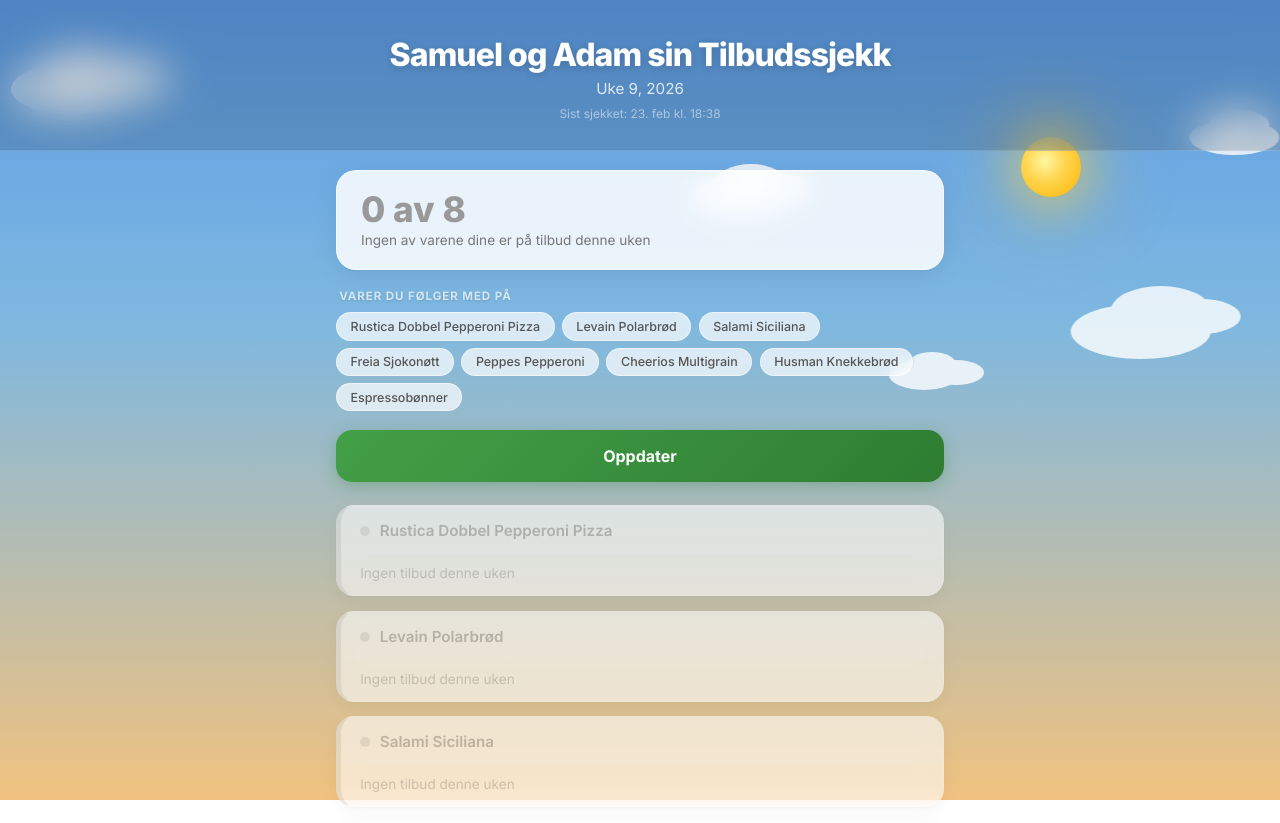
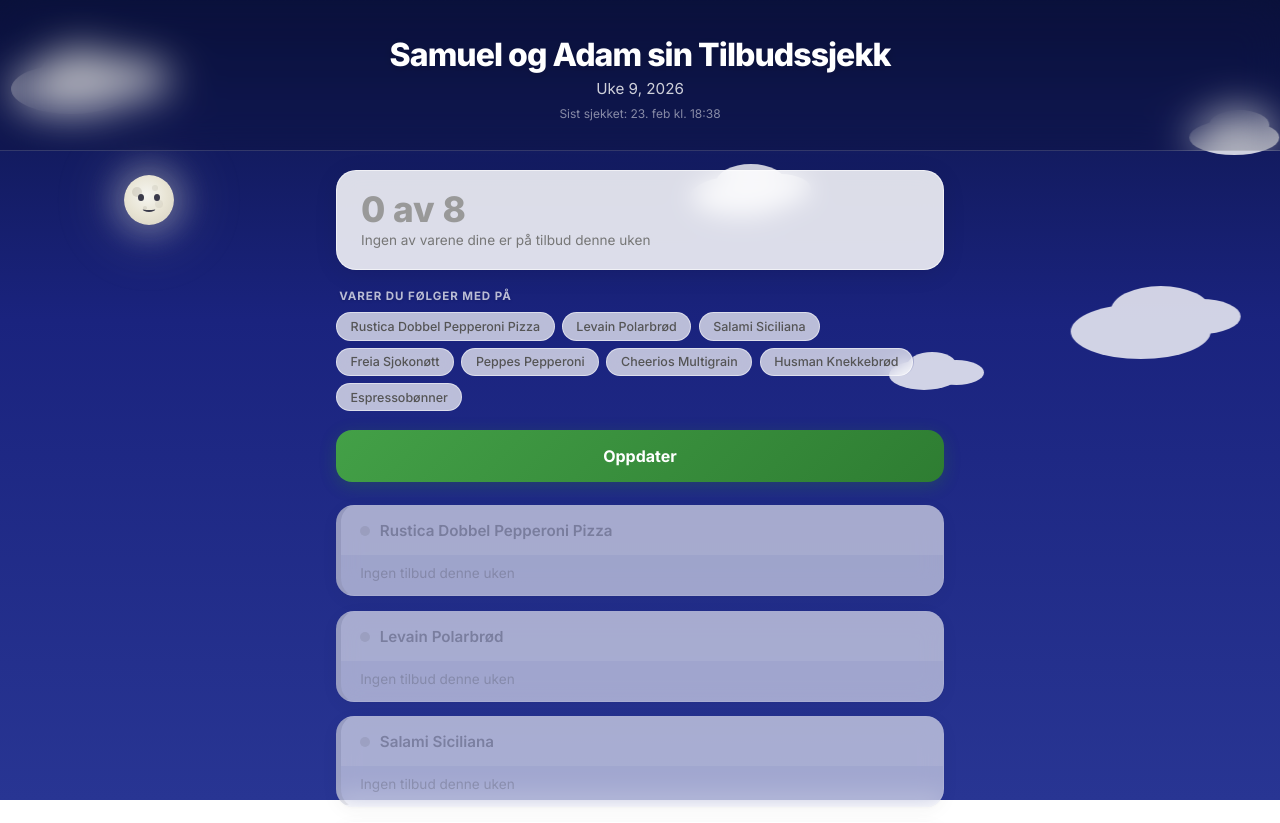
Before and after one commit to Thomaxelsen/Tilbudsaviser, a Flask app: page / in a window 1280 px wide. Shown: the top 823 px of the page. Run offline with Flask 3, Linux system fonts and the light colour scheme; data that the repository does not hold is empty.

Commit message:
Norsk sol-syklus, maane om natten, smilende ansikter
- Beregn soloppgang/solnedgang dynamisk for Oslo (59.9N)
- Juster for sommertid og tidsligning
- Legg til maane som beveger seg i bue om natten
- Gi sol og maane smilende ansikter med oyne og munn

Co-Authored-By: Claude Opus 4.6 <noreply@anthropic.com>

```diff
--- a/templates/index.html
+++ b/templates/index.html
@@ -37,8 +37,70 @@
             z-index: -1;
             transition: left 2s ease, top 2s ease, opacity 1s ease;
         }
+        .sol.natt { opacity: 0; pointer-events: none; }
 
-        .sol.natt { opacity: 0.15; filter: blur(4px); }
+        /* === MAANE === */
+        .maane {
+            position: fixed;
+            width: 50px;
+            height: 50px;
+            border-radius: 50%;
+            background: radial-gradient(circle at 45% 40%, #f5f5f0, #e8e4d4 50%, #d4cfc0 100%);
+            box-shadow:
+                0 0 30px 10px rgba(240,237,220,0.3),
+                0 0 60px 20px rgba(220,215,195,0.12);
+            z-index: -1;
+            transition: left 2s ease, top 2s ease, opacity 1s ease;
+            opacity: 0;
+            pointer-events: none;
+        }
+        .maane.synlig { opacity: 1; }
+        /* Kratere */
+        .maane::before {
+            content: '';
+            position: absolute;
+            width: 10px; height: 10px;
+            background: rgba(180,175,160,0.35);
+            border-radius: 50%;
+            top: 12px; left: 8px;
+            box-shadow:
+                18px -4px 0 -2px rgba(180,175,160,0.25),
+                8px 16px 0 -3px rgba(180,175,160,0.3),
+                22px 12px 0 -1px rgba(180,175,160,0.2);
+        }
+
+        /* === ANSIKTER (sol og maane) === */
+        .himmel-ansikt {
+            position: absolute;
+            top: 0; left: 0;
+            width: 100%; height: 100%;
+        }
+        .himmel-oye {
+            position: absolute;
+            width: 6px; height: 7px;
+            background: #1a1a2e;
+            border-radius: 50%;
+            top: 38%;
+        }
+        .sol .himmel-oye { background: #7a4400; }
+        .maane .himmel-oye { background: #3a3a4a; }
+        .himmel-oye.venstre { left: 28%; }
+        .himmel-oye.hoyre { right: 28%; }
+        .himmel-munn {
+            position: absolute;
+            width: 16px; height: 8px;
+            border: none;
+            border-bottom: 2.5px solid #7a4400;
+            border-radius: 0 0 50% 50%;
+            bottom: 26%;
+            left: 50%;
+            transform: translateX(-50%);
+        }
+        .maane .himmel-munn {
+            border-bottom-color: #3a3a4a;
+            width: 13px; height: 6px;
+            border-bottom-width: 2px;
+        }
 
         /* === SKYER === */
         .sky {
@@ -460,6 +522,10 @@
             .tilbud-pris { font-size: 1.2rem; }
             .tilbud-bilde { width: 60px; height: 60px; }
             .sol { width: 45px; height: 45px; }
+            .maane { width: 38px; height: 38px; }
+            .himmel-oye { width: 5px; height: 6px; }
+            .himmel-munn { width: 13px; height: 6px; }
+            .maane .himmel-munn { width: 10px; height: 5px; }
         }
     </style>
 </head>
@@ -468,7 +534,22 @@
     <div class="sky-bg" id="sky-bg"></div>
 
     <!-- Sol -->
-    <div class="sol" id="sol"></div>
+    <div class="sol" id="sol">
+        <div class="himmel-ansikt">
+            <div class="himmel-oye venstre"></div>
+            <div class="himmel-oye hoyre"></div>
+            <div class="himmel-munn"></div>
+        </div>
+    </div>
+
+    <!-- Maane -->
+    <div class="maane" id="maane">
+        <div class="himmel-ansikt">
+            <div class="himmel-oye venstre"></div>
+            <div class="himmel-oye hoyre"></div>
+            <div class="himmel-munn"></div>
+        </div>
+    </div>
 
     <!-- Skyer -->
     <div class="sky sky1">
@@ -529,25 +610,64 @@
 
     <script>
         // === SOL OG HIMMEL ===
+        // Beregn soloppgang/solnedgang for Oslo (59.9N, 10.75E)
+        function beregnSoltider(dato) {
+            const breddegrad = 59.9 * Math.PI / 180;
+            const aar = dato.getFullYear();
+            const start = new Date(aar, 0, 1);
+            const dagNr = Math.floor((dato - start) / 86400000) + 1;
+
+            // Solens deklinasjon (forenklet)
+            const dekl = -23.45 * Math.cos(2 * Math.PI * (dagNr + 10) / 365) * Math.PI / 180;
+
+            // Timevinkel ved soloppgang/-nedgang
+            const cosH = -Math.tan(breddegrad) * Math.tan(dekl);
+
+            // Haandter midnattssol og mørketid
+            if (cosH < -1) return { oppgang: 0, nedgang: 24 };   // midnattssol
+            if (cosH > 1) return { oppgang: 12, nedgang: 12 };   // mørketid
+
+            const H = Math.acos(cosH) * 180 / Math.PI;
+            const solmiddag = 12 - (10.75 / 15) + 1; // UTC-korreksjon for Oslo (CET=UTC+1)
+
+            // Enkel tidsligning-korreksjon
+            const B = 2 * Math.PI * (dagNr - 81) / 365;
+            const tidsligning = (9.87 * Math.sin(2*B) - 7.53 * Math.cos(B) - 1.5 * Math.sin(B)) / 60;
+            const solnoon = solmiddag - tidsligning;
+
+            // Sjekk sommertid (siste soendag i mars til siste soendag i oktober)
+            const marstSiste = new Date(aar, 2, 31);
+            const sommertidStart = new Date(aar, 2, 31 - marstSiste.getDay(), 2, 0);
+            const oktSiste = new Date(aar, 9, 31);
+            const sommertidSlutt = new Date(aar, 9, 31 - oktSiste.getDay(), 3, 0);
+            const sommertid = dato >= sommertidStart && dato < sommertidSlutt ? 1 : 0;
+
+            return {
+                oppgang: solnoon - H / 15 + sommertid,
+                nedgang: solnoon + H / 15 + sommertid
+            };
+        }
+
         function oppdaterHimmel() {
             const now = new Date();
             const timer = now.getHours() + now.getMinutes() / 60;
             const sol = document.getElementById('sol');
+            const maane = document.getElementById('maane');
             const bg = document.getElementById('sky-bg');
 
-            // Sol-posisjon: bue fra venstre til hoeyre, 06-21
-            const solOppgang = 6;
-            const solNedgang = 21;
+            const soltider = beregnSoltider(now);
+            const solOppgang = soltider.oppgang;
+            const solNedgang = soltider.nedgang;
             const dagLengde = solNedgang - solOppgang;
+            const erDag = timer >= solOppgang && timer <= solNedgang;
 
+            // Sol-posisjon
             let solProsent, hoeyde;
-            if (timer >= solOppgang && timer <= solNedgang) {
+            if (erDag) {
                 solProsent = (timer - solOppgang) / dagLengde;
-                // Parabel for hoeyde: maks i midten
                 hoeyde = 1 - 4 * Math.pow(solProsent - 0.5, 2);
                 sol.classList.remove('natt');
             } else {
-                // Natt: sol under horisonten
                 solProsent = timer < solOppgang ? 0 : 1;
                 hoeyde = -0.2;
                 sol.classList.add('natt');
@@ -558,34 +678,62 @@
             sol.style.left = leftPx + 'px';
             sol.style.top = Math.max(15, topPx) + 'px';
 
-            // Himmelfarger basert paa tid
+            // Maane-posisjon (bue over himmelen om natten)
+            const nattLengde = 24 - dagLengde;
+            let nattTimer;
+            if (timer > solNedgang) {
+                nattTimer = timer - solNedgang;
+            } else if (timer < solOppgang) {
+                nattTimer = (24 - solNedgang) + timer;
+            } else {
+                nattTimer = -1;
+            }
+
+            if (!erDag && nattTimer >= 0) {
+                const maaneProsent = nattTimer / nattLengde;
+                const maaneHoeyde = 1 - 4 * Math.pow(maaneProsent - 0.5, 2);
+                const maaneLeft = maaneProsent * (window.innerWidth - 70) + 10;
+                const maaneTop = (1 - maaneHoeyde) * 220 + 30;
+                maane.style.left = maaneLeft + 'px';
+                maane.style.top = Math.max(15, maaneTop) + 'px';
+                maane.classList.add('synlig');
+            } else {
+                maane.classList.remove('synlig');
+            }
+
+            // Himmelfarger basert paa soltider
+            const demring = solOppgang - 1;      // sivil demring ~1t foer
+            const skumring = solNedgang + 1;      // sivil skumring ~1t etter
+            const morgenSlutt = solOppgang + 1.5;
+            const ettermiddagStart = solNedgang - 2;
+
             let gradient;
-            if (timer < 5 || timer > 22) {
+            if (timer < demring || timer > skumring) {
                 // Natt
                 gradient = 'linear-gradient(180deg, #0c1445 0%, #1a237e 40%, #283593 100%)';
-            } else if (timer < 7) {
-                // Soloppgang
-                const t = (timer - 5) / 2;
+            } else if (timer < solOppgang) {
+                // Demring
+                const t = (timer - demring) / (solOppgang - demring);
                 gradient = `linear-gradient(180deg,
                     hsl(${220 - t*30}, ${60 + t*20}%, ${10 + t*30}%) 0%,
                     hsl(${30 + t*10}, ${70 + t*20}%, ${40 + t*25}%) 50%,
-                    hsl(${20}, ${80}%, ${60 + t*15}%) 100%)`;
-            } else if (timer < 10) {
+                    hsl(20, 80%, ${60 + t*15}%) 100%)`;
+            } else if (timer < morgenSlutt) {
                 // Morgen
                 gradient = 'linear-gradient(180deg, #4fc3f7 0%, #81d4fa 40%, #b3e5fc 100%)';
-            } else if (timer < 16) {
+            } else if (timer < ettermiddagStart) {
                 // Midt paa dagen
                 gradient = 'linear-gradient(180deg, #42a5f5 0%, #64b5f6 30%, #90caf9 70%, #bbdefb 100%)';
-            } else if (timer < 19) {
+            } else if (timer < solNedgang) {
                 // Ettermiddag
                 gradient = 'linear-gradient(180deg, #5c9ce6 0%, #7eb8e0 40%, #f0c27f 100%)';
-            } else if (timer < 22) {
-                // Solnedgang / kveld
-                const t = (timer - 19) / 3;
+            } else {
+                // Skumring
+                const t = (timer - solNedgang) / (skumring - solNedgang);
                 gradient = `linear-gradient(180deg,
                     hsl(${240 + t*20}, ${40 + t*30}%, ${30 - t*15}%) 0%,
                     hsl(${30 - t*20}, ${60 + t*20}%, ${50 - t*20}%) 40%,
-                    hsl(${15 - t*10}, ${70}%, ${40 - t*20}%) 100%)`;
+                    hsl(${15 - t*10}, 70%, ${40 - t*20}%) 100%)`;
             }
 
             bg.style.background = gradient;
```
